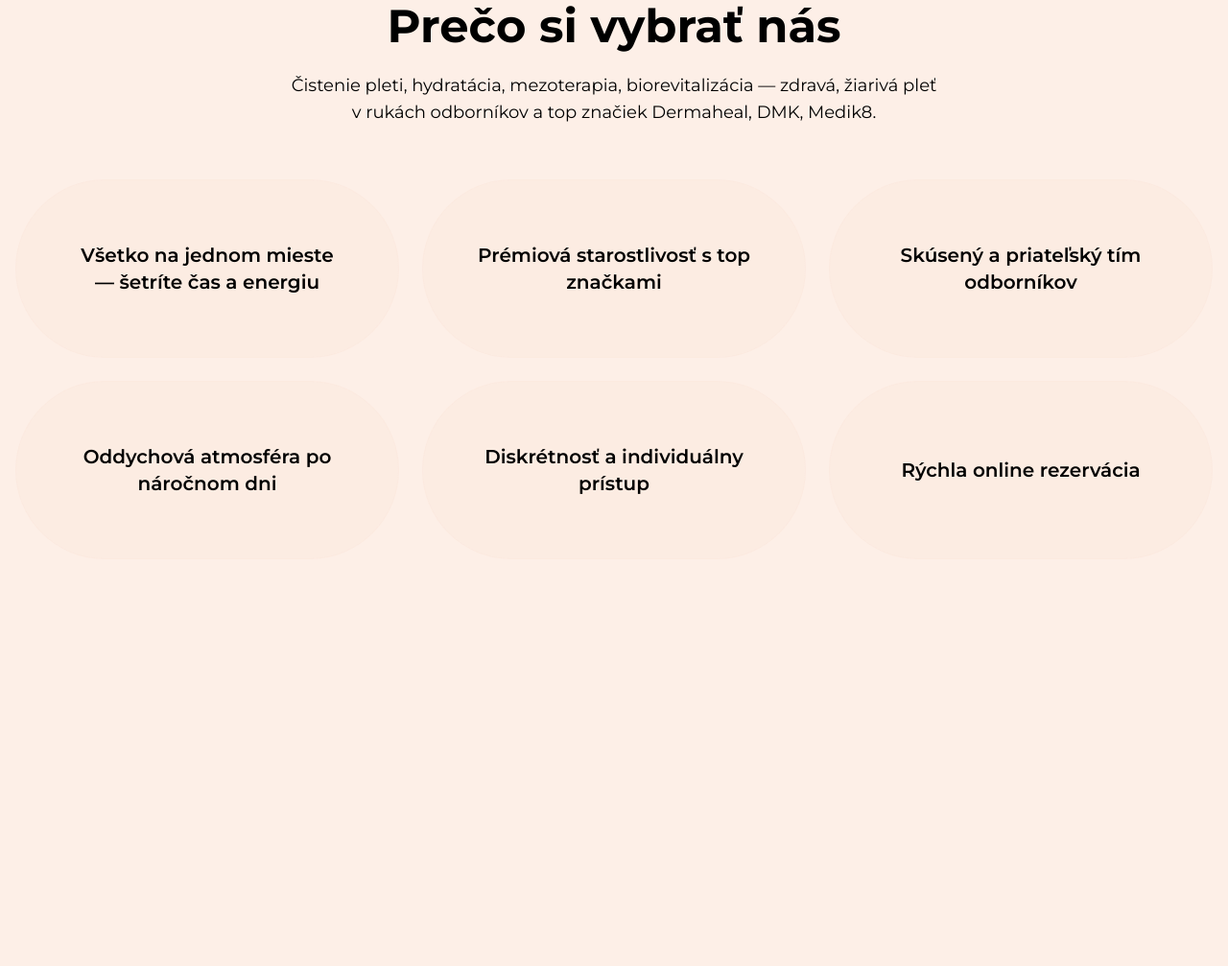
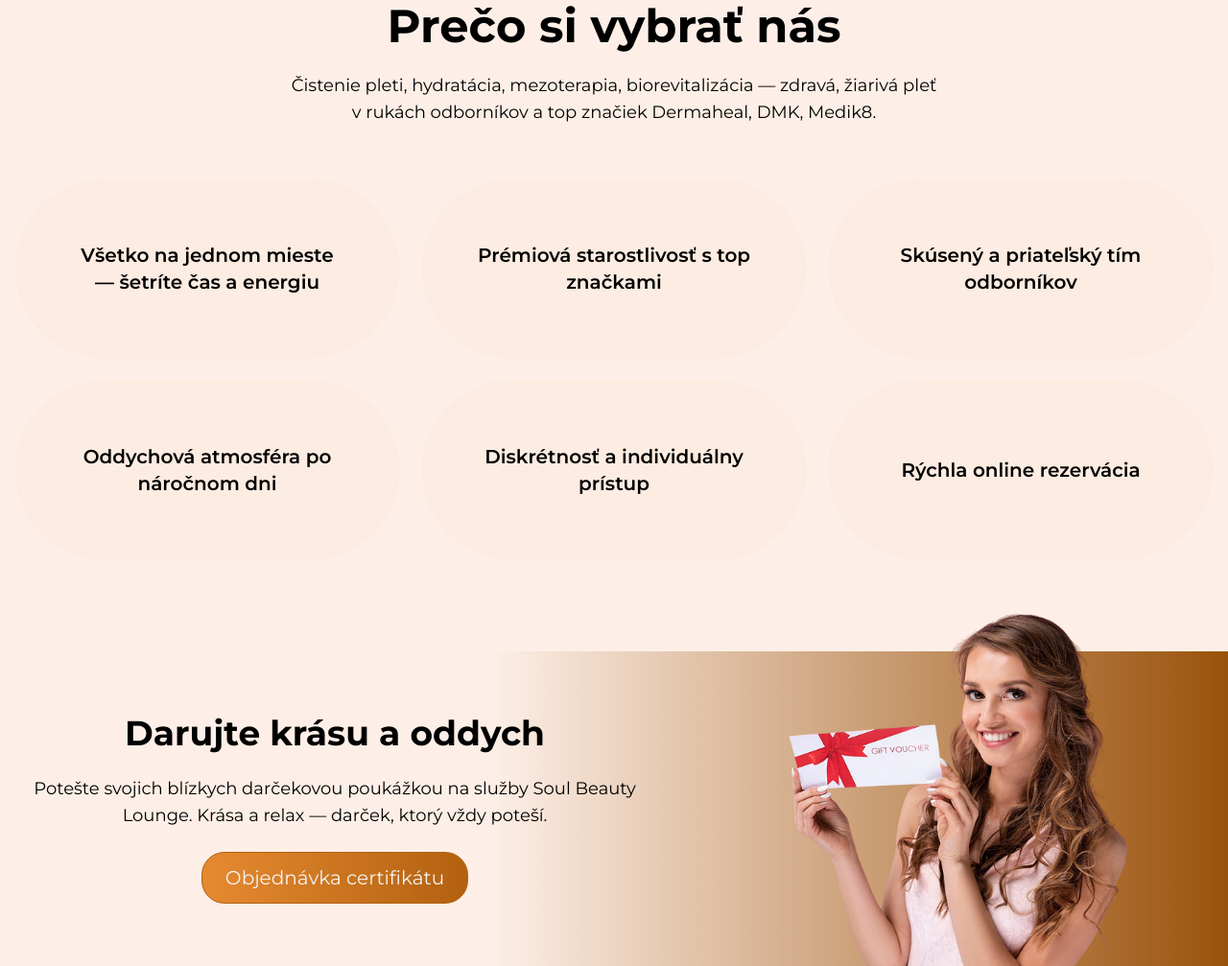
Before and after one commit to vlador4ik/soul-beauty, a website built with Vite: page index.html in a window 1280 px wide. Shown: the part 8524-9531 px from the top of the page at 96% size. Before the commit the page ends 9107 px from the top, so only its background shows below. Built offline with nearby package versions, Linux system fonts and the light colour scheme.

Commit message:
feat: made a gift card block

```diff
--- a/index.html
+++ b/index.html
@@ -272,7 +272,7 @@
        </div>
       </section>
       <!-------------- Prečo si vybrať nás --------------->
-      <section class="mt-16 lg:mt-24">
+      <section class="mt-16 lg:my-24">
         <div class="text-center">
           <h3 class="text-3xl xl:text-5xl font-bold text-center">Prečo si vybrať nás</h3>
           <p class="text-lg max-w-[675px] mx-auto pb-14 pt-6">Čistenie pleti, hydratácia, mezoterapia, biorevitalizácia — zdravá, žiarivá pleť v rukách odborníkov a top značiek Dermaheal, DMK, Medik8.</p>
@@ -312,6 +312,23 @@
           </p>
         </div>
       </section>
-    </div>
+     </div>
+       <!-- Darujte krásu a oddych -->
+     <div  class="w-full"
+       style="background: linear-gradient(to right, #FDEFE7 35%, #FDEFE7 40%, #9A520B 100%);">
+         <div class="xl:container mx-auto px-4 mt-6">
+          <section class="flex">
+            <div class="flex flex-col justify-center items-center lg:w-4xl">
+              <h3 class="text-4xl font-bold">Darujte krásu a oddych</h3>
+              <p class="text-lg text-center mx-auto py-6">Potešte svojich blízkych darčekovou poukážkou na služby Soul Beauty Lounge. Krása a relax — darček, ktorý vždy poteší.</p>
+              <a class="btn" href="#">Objednávka certifikátu</a>
+            </div>
+            <div>
+              <img src="src/images/woman-whith-card.png" alt="card" class="lg:-mt-15">
+            </div>
+          </section>
+
+         </div>
+     </div>
   </body>
 </html>
```
Also changed, not shown: src/images/woman-whith-card.png (added).
